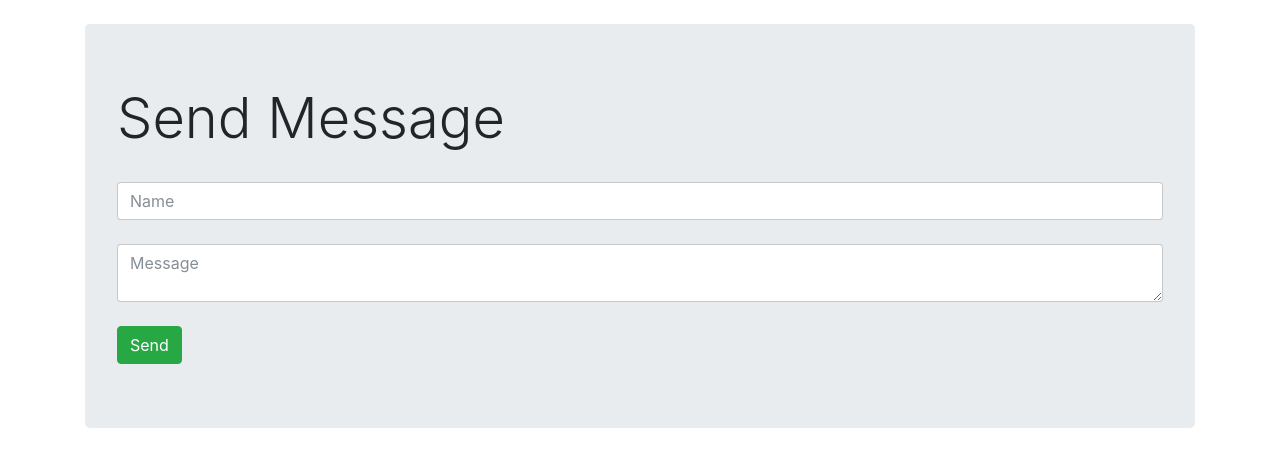
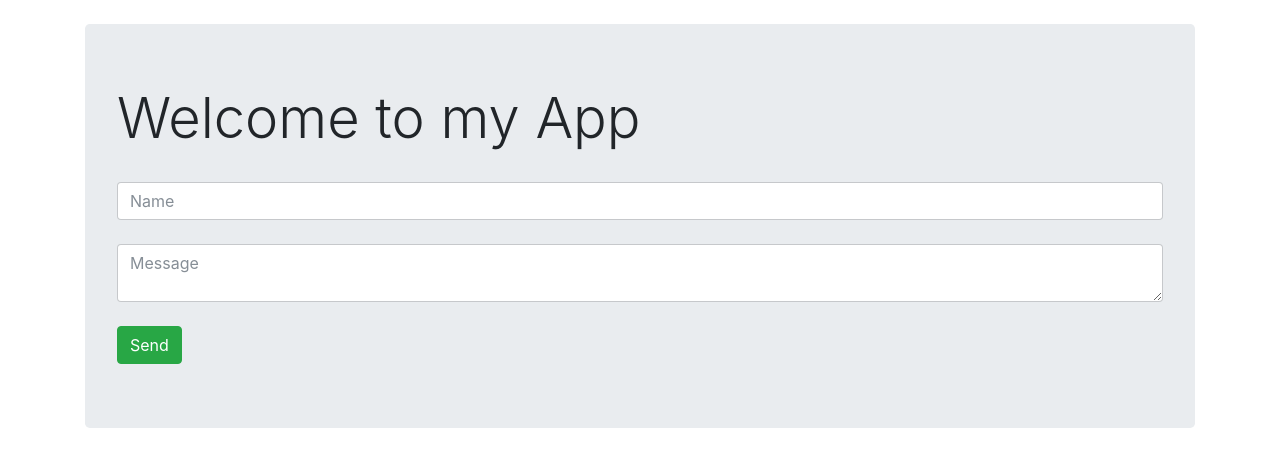
Before and after one commit to jcbrito/COSC4427APP, a website: page index.html in a window 1280 px wide. Drawn offline with nearby package versions, Linux system fonts and the light colour scheme; no server answers.

Commit message:
Update index.html

```diff
--- a/index.html
+++ b/index.html
@@ -8,7 +8,7 @@
 <div class="container">
     <br>
     <div class="jumbotron">
-        <h1 class="display-4">Send Message</h1>
+        <h1 class="display-4">Welcome to my App</h1>
         <br>
         <input id="name" class="form-control" placeholder="Name">
         <br>
```
